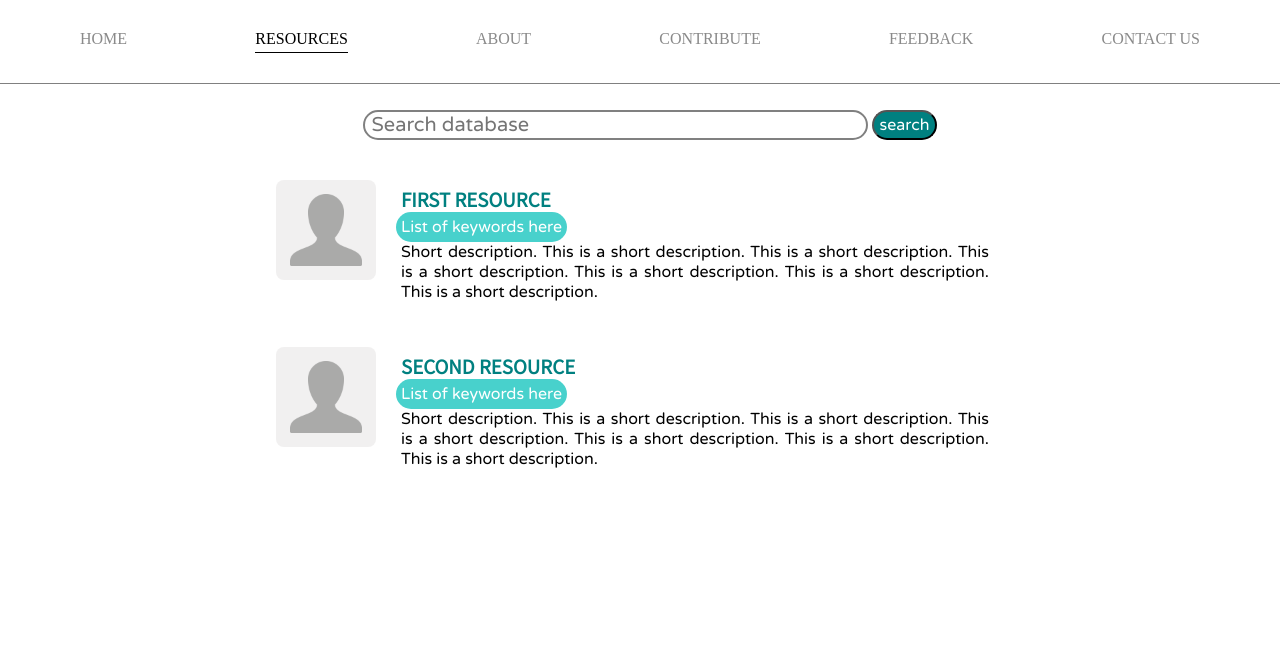
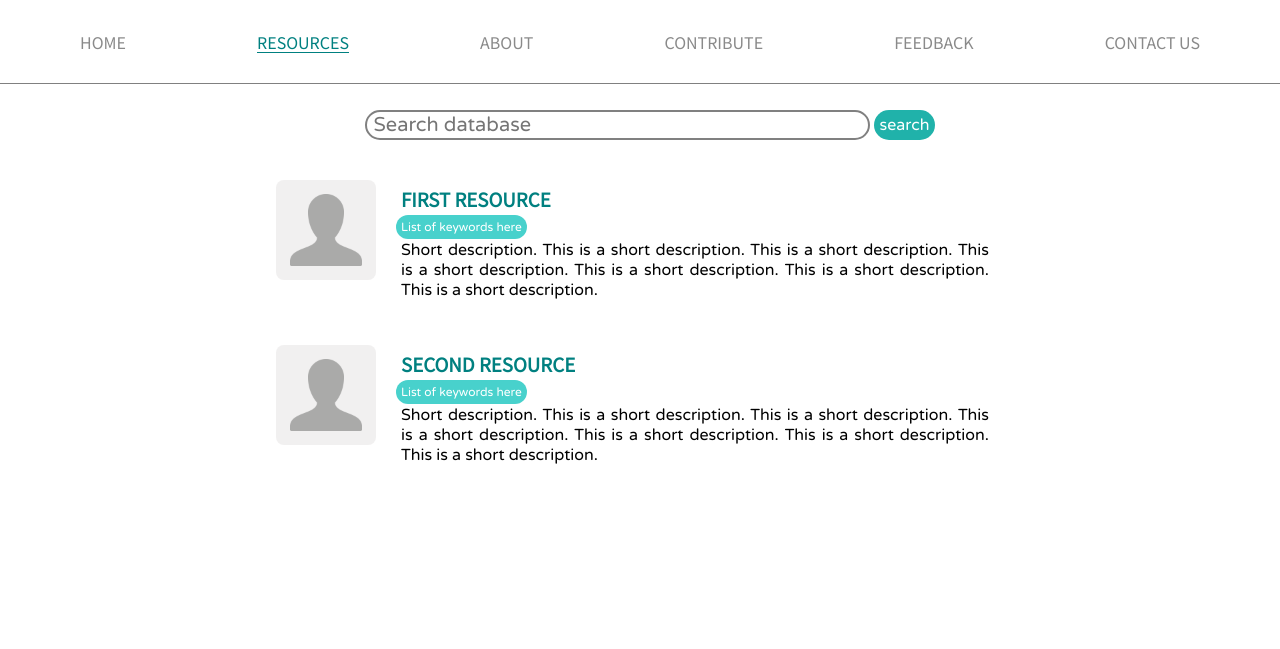
Before and after one commit to huachen24/mindsite, a PHP site: page /csstesting.html in a window 1280 px wide. Shown: the top 649 px of the page. Run offline with PHP 8.4, Linux system fonts and the light colour scheme.

Commit message:
tweak to colour scheme and hover

```diff
--- a/styles.css
+++ b/styles.css
@@ -20,6 +20,7 @@ body {
     padding-left: 80px;
     padding-right: 80px;
     font-size: 1em;
+    font-family: Noto Sans SC;
     text-transform: uppercase;
     border-bottom: 1px solid grey;
 }
@@ -122,15 +123,18 @@ body {
     text-transform: lowercase;
     color: White;
     border-radius:20px;
-    background-color:Teal;
+    border-type:none;
+    background-color:LightSeaGreen;
+    align-items:center;
+    width: 13%;
 }
 
 .active {
-    border-bottom: 1px solid black;
+    border-bottom: 1px solid teal;
 }
 
 .active a {
-    color: black !important;
+    color: teal !important;
 }
 
 /***************/
@@ -174,7 +178,8 @@ body {
     text-transform: lowercase;
     color: White;
     border-radius:20px;
-    background-color:Teal;
+    border-style: None;
+    background-color:LightSeaGreen;
     height:30px;
     cursor: pointer;
     vertical-align: top;
@@ -229,6 +234,7 @@ body {
     background-color: MediumTurquoise;
     color: white;
     border-radius: 20px;
+    font-size: 0.75em;
     font-family: Varela Round;
 }
 
@@ -281,5 +287,9 @@ div[id^='overlay-'] {
 
 .pagebar a {
     font-size: 1.75em;
+    font-family: Varela Round;
+    border-radius: 20px;
+    border-type:None;
+    colour: MediumTurquoise;
     margin: 20px 10px 0px;
 }
```
